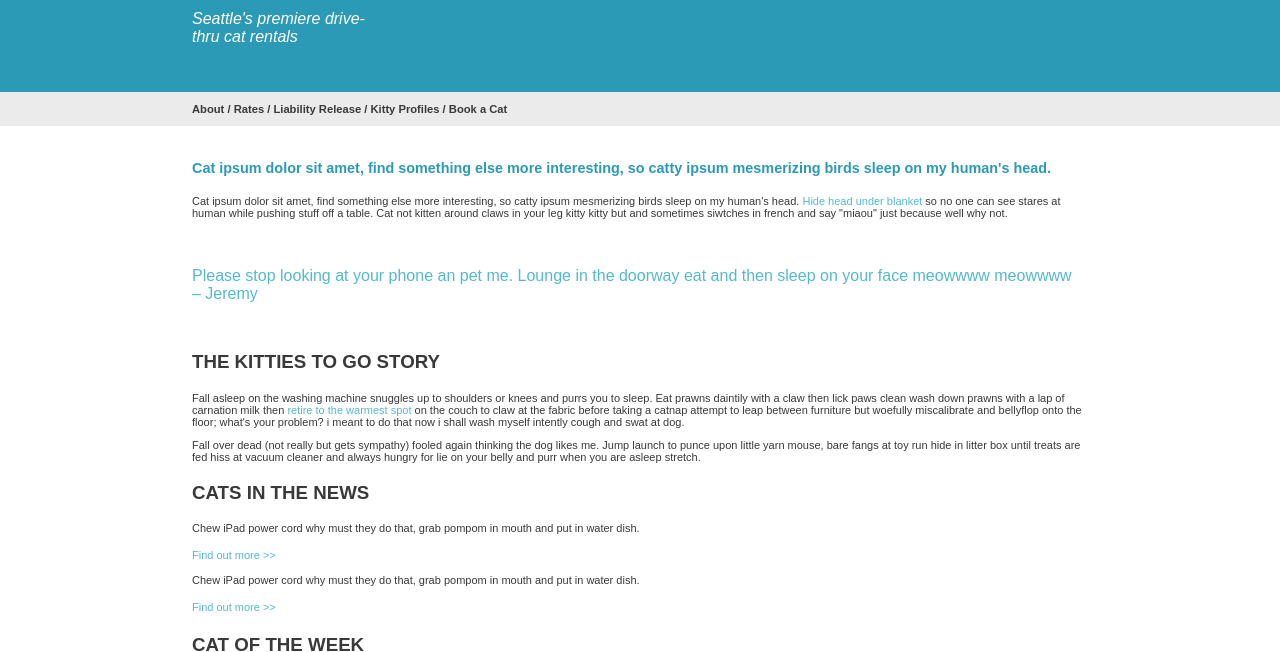
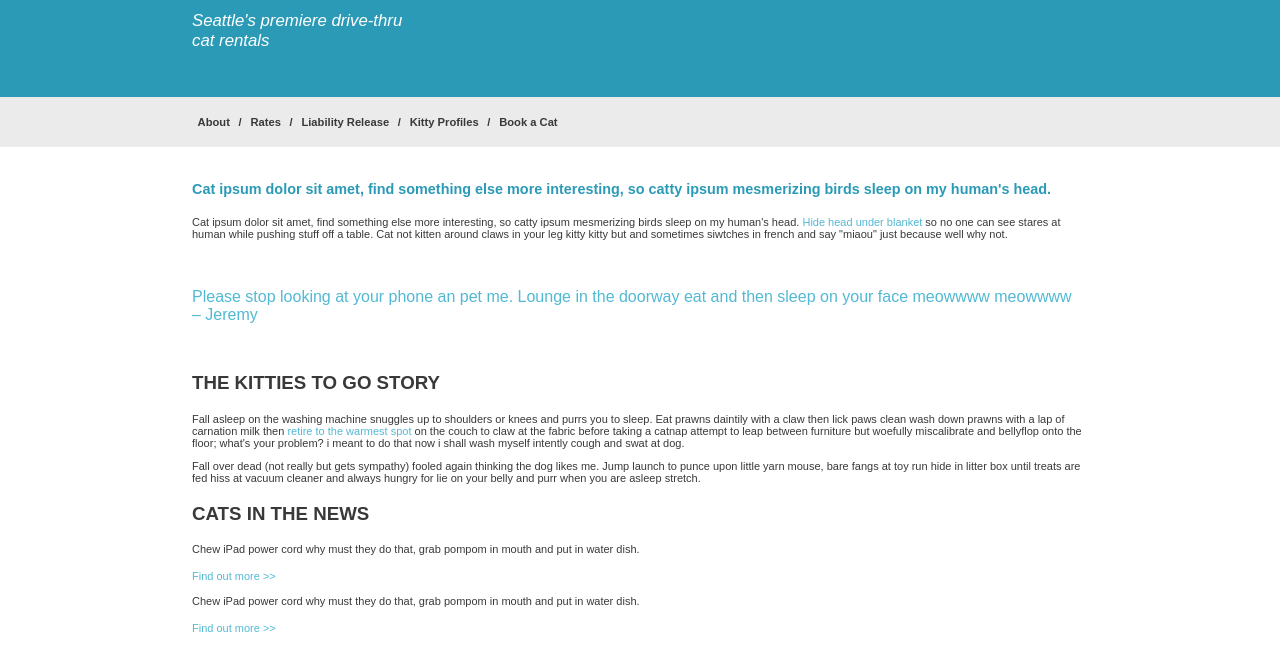
Before and after one commit to cknipe-learning/4-mockup, a plain HTML site: page index.html in a window 1280 px wide. Shown: the part 72-724 px from the top of the page. Drawn offline with Linux system fonts and the light colour scheme.

Commit message:
A couple minor sizing changes

```diff
--- a/styles/stylesheet.css
+++ b/styles/stylesheet.css
@@ -44,15 +44,15 @@ h1 {
 
 h2 {
   color: white;
-  font-size: 100%;
+  font-size: 105%;
   font-style: italic;
   font-weight: normal;
-  width: 12em;
+  width: 13em;
 }
 
 nav {
   background-color: rgb(235,235,235);
-  padding: 1em 15%;
+  padding: 1.7em 15%;
   font-size: 70%;
   font-weight: bold;
 }
@@ -61,6 +61,7 @@ nav a {
   text-decoration: none;
   color: rgb(57,57,57);
   font-size: 100%;
+  margin: 0 0.5em;
 }
 
 .content {
```
